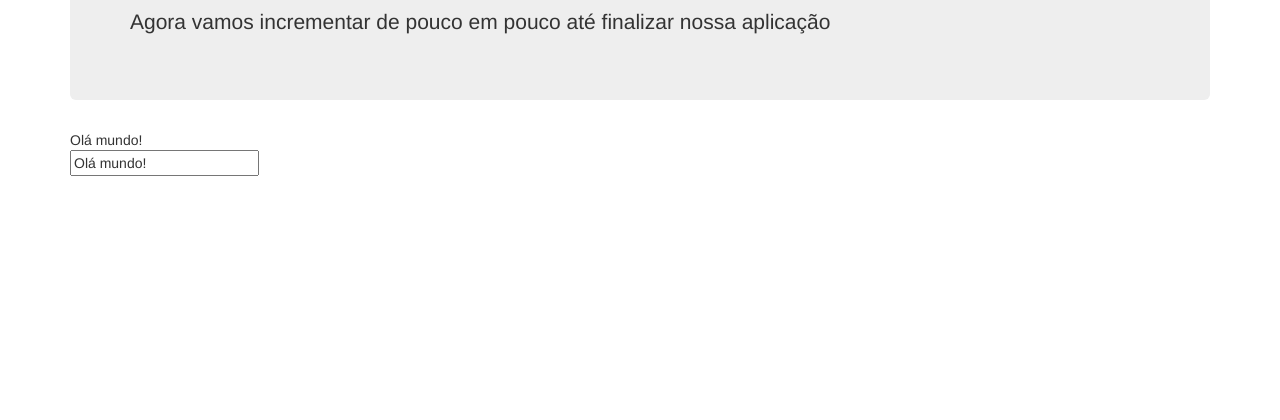
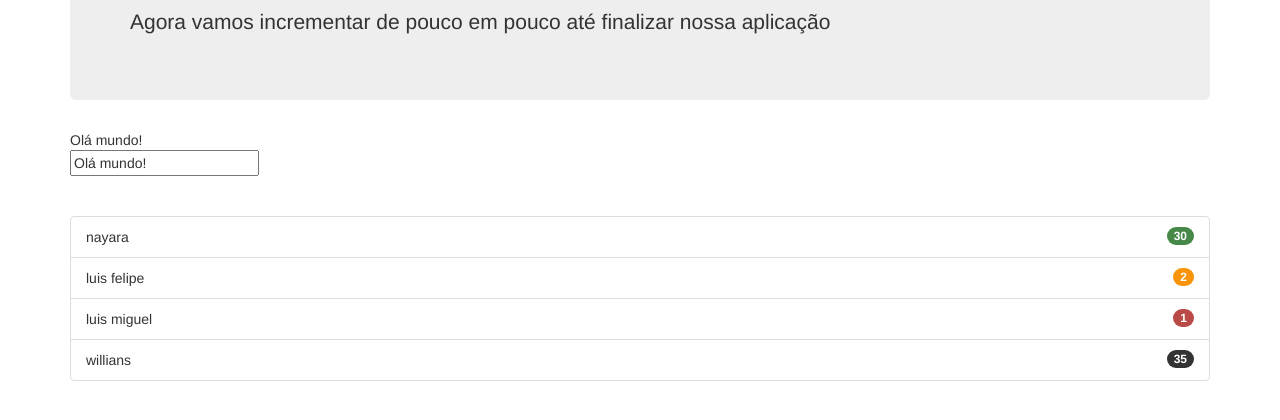
Before and after one commit to williansmartins/fatec-oficina, a website: page index.html in a window 1280 px wide. Shown: the part 180-600 px from the top of the page. Drawn offline with nearby package versions, Linux system fonts and the light colour scheme; files that its build step writes are made by us from their sources; files whose address does not match are found by name.

Commit message:
ng-repeat - gacp2

```diff
--- a/index.html
+++ b/index.html
@@ -59,9 +59,18 @@
                     <h1>Início do projeto</h1>
                     <p>Agora vamos incrementar de pouco em pouco até finalizar nossa aplicação</p>
                 </div>
-                {{variavel}}
+                <span>{{variavel}}</span>
                 <br />
                 <input type="text" ng-model="variavel" ng-keyup="atualizar(variavel)" />
+                <br />
+                <br />
+                <br />
+                <ul class="list-group">
+                  <li class="list-group-item" ng-repeat="pessoa in pessoas">
+                    <span class="badge badge-{{pessoa.cor}}">{{pessoa.idade}}</span>
+                    {{pessoa.nome}}
+                  </li>
+                </ul>
             </div>
         </div>
     </body>
--- a/js/angular-controller.js
+++ b/js/angular-controller.js
@@ -1,11 +1,18 @@
 angular.module('myApp')
 
 .controller('MyController', ['$scope','conversorDeMoeda', function ($scope, conversorDeMoeda) {
-  $scope.variavel = 'Olá mundo!';
-  $scope.valor = conversorDeMoeda.moedas;
+	$scope.variavel = 'Olá mundo!';
+	$scope.valores = conversorDeMoeda.moedas;
 
-  $scope.atualizar = function(novo){
-	$scope.variavel += novo;
-  }
+	$scope.pessoas = [
+	  	{"nome": "nayara", "idade" : 30, "cor":"success"},
+	  	{"nome": "luis felipe", "idade" : 2, "cor":"warning"},
+	  	{"nome": "luis miguel", "idade" : 1, "cor":"error"},
+	  	{"nome": "willians", "idade" : 35, "cor":"inverse"}
+	];
+
+  	$scope.atualizar = function(novo){
+		$scope.variavel += novo;
+  	}
 
 }]);
--- a/less/componentes.less
+++ b/less/componentes.less
@@ -16,3 +16,34 @@ a.disabled {
 .nav.navbar-nav.navbar-right{
 	height: 78px;
 }
+
+.badge-error {
+  background-color: #b94a48;
+}
+.badge-error:hover {
+  background-color: #953b39;
+}
+.badge-warning {
+  background-color: #f89406;
+}
+.badge-warning:hover {
+  background-color: #c67605;
+}
+.badge-success {
+  background-color: #468847;
+}
+.badge-success:hover {
+  background-color: #356635;
+}
+.badge-info {
+  background-color: #3a87ad;
+}
+.badge-info:hover {
+  background-color: #2d6987;
+}
+.badge-inverse {
+  background-color: #333333;
+}
+.badge-inverse:hover {
+  background-color: #1a1a1a;
+}
```
Also changed, not shown: README.md.
